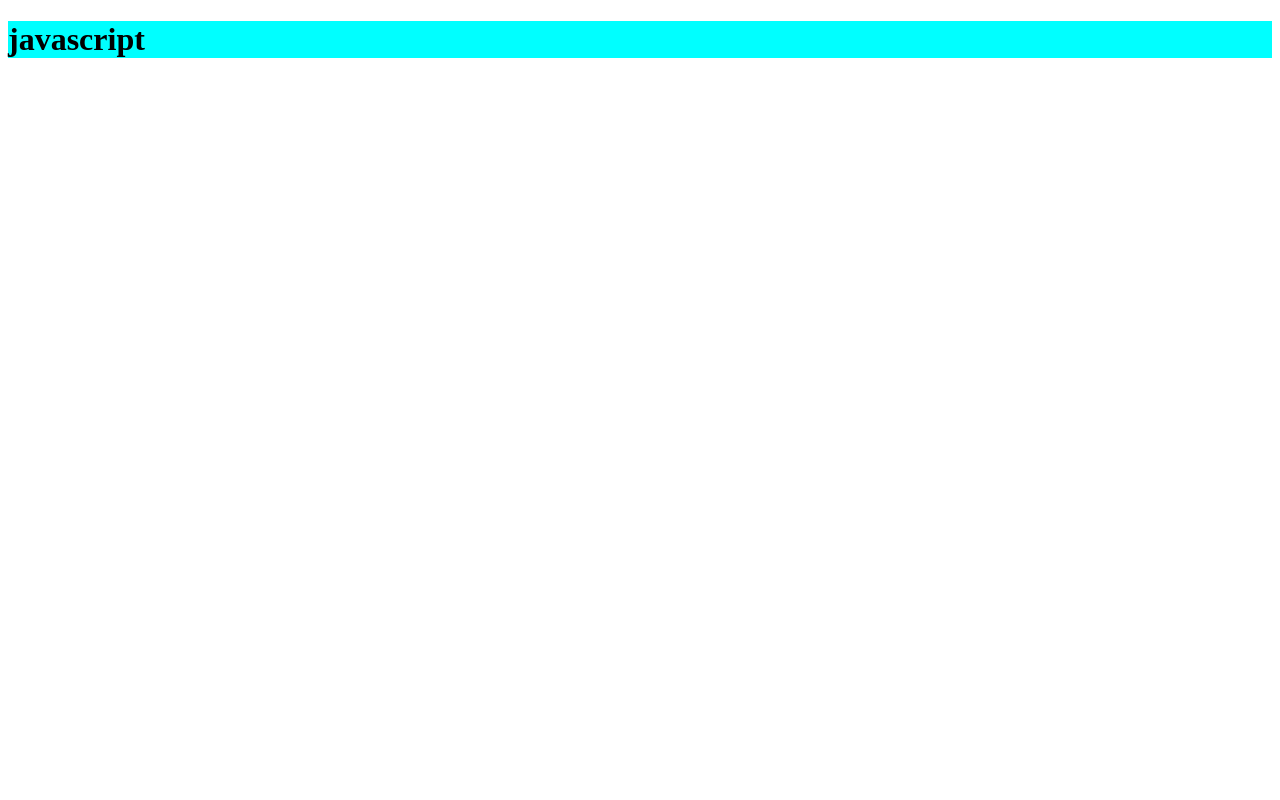
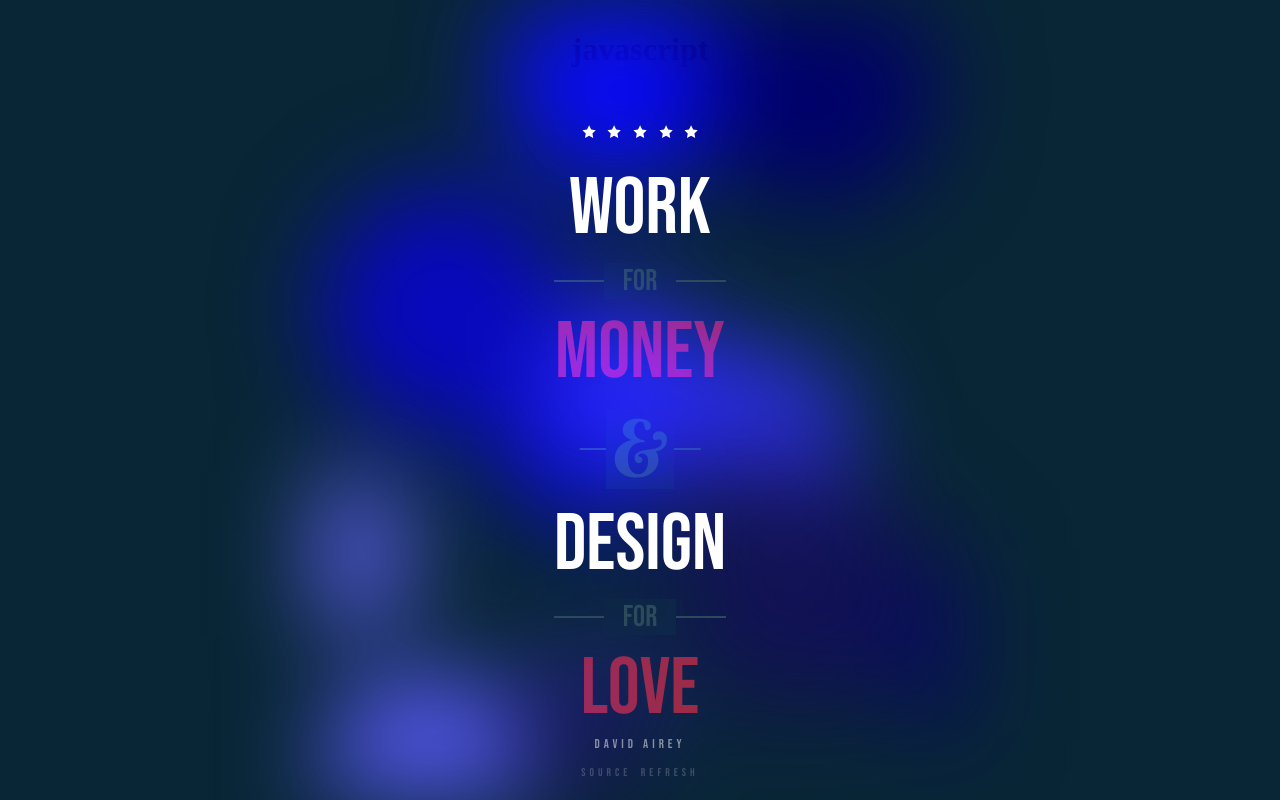
Before and after one commit to Aqsazaboor/javascript-learning, a plain HTML site: page index.html in a window 1280 px wide. Drawn offline with Linux system fonts and the light colour scheme.

Commit message:
blue animation

```diff
--- a/index.html
+++ b/index.html
@@ -1,14 +1,77 @@
 <!DOCTYPE html>
 <html lang="en">
-<head>
-    <meta charset="UTF-8">
-    <meta http-equiv="X-UA-Compatible" content="IE=edge">
-    <meta name="viewport" content="width=device-width, initial-scale=1.0">
-    <link rel="stylesheet" href="style.css">
-    <title> javascript learning</title>
-</head>
-<body>
+  <head>
+    <meta charset="UTF-8" />
+    <meta http-equiv="X-UA-Compatible" content="IE=edge" />
+    <meta name="viewport" content="width=device-width, initial-scale=1.0" />
+    <link rel="stylesheet" href="style.css" />
+    <title>javascript learning</title>
+  </head>
+  <body>
     <h1>javascript</h1>
-</body>
-<script src="/script.js"></script>
+    <canvas></canvas>
+    <div class="poster">
+      <div class="quote top">
+        <div class="stars">
+          <div class="star">
+            <svg viewBox="0 0 24 24">
+              <path
+                d="m12 2 3.09 6.26L22 9.27l-5 4.87 1.18 6.88L12 17.77l-6.18 3.25L7 14.14 2 9.27l6.91-1.01L12 2z"
+              />
+            </svg>
+          </div>
+          <div class="star">
+            <svg viewBox="0 0 24 24">
+              <path
+                d="m12 2 3.09 6.26L22 9.27l-5 4.87 1.18 6.88L12 17.77l-6.18 3.25L7 14.14 2 9.27l6.91-1.01L12 2z"
+              />
+            </svg>
+          </div>
+          <div class="star">
+            <svg viewBox="0 0 24 24">
+              <path
+                d="m12 2 3.09 6.26L22 9.27l-5 4.87 1.18 6.88L12 17.77l-6.18 3.25L7 14.14 2 9.27l6.91-1.01L12 2z"
+              />
+            </svg>
+          </div>
+          <div class="star">
+            <svg viewBox="0 0 24 24">
+              <path
+                d="m12 2 3.09 6.26L22 9.27l-5 4.87 1.18 6.88L12 17.77l-6.18 3.25L7 14.14 2 9.27l6.91-1.01L12 2z"
+              />
+            </svg>
+          </div>
+          <div class="star">
+            <svg viewBox="0 0 24 24">
+              <path
+                d="m12 2 3.09 6.26L22 9.27l-5 4.87 1.18 6.88L12 17.77l-6.18 3.25L7 14.14 2 9.27l6.91-1.01L12 2z"
+              />
+            </svg>
+          </div>
+        </div>
+        <h1>Work</h1>
+        <div class="line">
+          <p>For</p>
+        </div>
+        <h1>Money</h1>
+      </div>
+      <div class="middle">
+        <h1>&amp;</h1>
+      </div>
+      <div class="quote bottom">
+        <h1>Design</h1>
+        <div class="line">
+          <p>For</p>
+        </div>
+        <h1>Love</h1>
+      </div>
+    </div>
+    <footer>
+      <a href="https://www.pinterest.nz/pin/515732594841862376/" target="self"
+        >Source</a
+      >
+      <a href="#" id="refresh">Refresh</a>
+    </footer>
+  </body>
+  <script src="/script.js"></script>
 </html>
--- a/script.js
+++ b/script.js
@@ -0,0 +1,69 @@
+const poster = document.querySelector(".poster");
+const canvas = document.querySelector("canvas");
+const ctx = canvas.getContext("2d");
+let _WIDTH = (canvas.width = vmin(80));
+let _HEIGHT = (canvas.height = vmin(98));
+let refreshBtn = document.getElementById("refresh");
+
+const numOfBokehs = 15;
+let bokehArray = [];
+
+refreshBtn.addEventListener("click", (e) => {
+  e.preventDefault();
+  bokehArray = [];
+  for (let i = 0; i < numOfBokehs; i++) {
+    bokehArray.push(new Bokeh());
+  }
+});
+
+class Bokeh {
+  constructor() {
+    this.size = Math.random() * 80 + 50;
+    this.x = Math.random() * (canvas.width - this.size);
+    this.y = Math.random() * (canvas.height - this.size);
+    this.H = 240;
+    this.S = Math.floor(Math.random() * 90 + 60);
+    this.L = Math.floor(Math.random() * 60 + 10);
+    this.angleX = Math.random() * 4 - 2;
+    this.angleY = Math.random() * 4 - 2;
+  }
+  update() {
+    this.x += Math.cos(this.angleX);
+    this.y += Math.sin(this.angleY);
+    if (this.x >= canvas.height - this.size || this.x <= this.size) {
+      this.x -= Math.cos(this.angleX);
+    }
+    if (this.y >= canvas.height - this.size || this.y <= this.size) {
+      this.y -= Math.sin(this.angleX);
+    }
+    this.angleX += 0.002;
+    this.angleY += 0.002;
+  }
+  draw() {
+    ctx.beginPath();
+    ctx.arc(this.x, this.y, this.size, 0, 2 * Math.PI, false);
+    ctx.fillStyle = `hsl(${this.H},${this.S}%,${this.L}%)`;
+    ctx.fill();
+  }
+}
+
+for (let i = 0; i < numOfBokehs; i++) {
+  bokehArray.push(new Bokeh());
+}
+
+function vmin(vpPercent) {
+  vpPercent = vpPercent / 100;
+  let vpMinSize = Math.min(window.innerWidth, window.innerHeight);
+  return vpPercent * vpMinSize;
+}
+
+function animate() {
+  ctx.clearRect(0, 0, _WIDTH, _HEIGHT);
+  bokehArray.forEach((bok) => {
+    bok.draw();
+    bok.update();
+  });
+  requestAnimationFrame(animate);
+}
+
+animate();
--- a/style.css
+++ b/style.css
@@ -1,6 +1,173 @@
-body{
-    border-color: blueviolet;
+/* body {
+  border-color: blueviolet;
 }
-h1{
-   background-color: aqua;
+h1 {
+  background-color: aqua;
+} */
+@import url("https://fonts.googleapis.com/css2?family=Bebas+Neue&family=Berkshire+Swash&display=swap");
+
+* {
+  margin: 0;
+  padding: 0;
+  box-sizing: border-box;
 }
+
+:root {
+  --space-m: clamp(1.69rem, calc(1.6rem + 0.36vw), 1.88rem);
+  --space-2xl: clamp(4.5rem, calc(4.26rem + 0.95vw), 5rem);
+
+  --white: #ffffff;
+  --rust: #9b2b2e;
+  --grey: #2b4a5c;
+  --bkg: #092636;
+}
+
+body {
+  min-height: 100vh;
+  display: grid;
+  place-items: center;
+  background-color: var(--bkg);
+}
+
+canvas {
+  position: fixed;
+  top: 50%;
+  left: 50%;
+  translate: -50% -50%;
+  filter: blur(50px);
+}
+
+.poster {
+  width: min(100%, 700px);
+  height: 80vh;
+  display: grid;
+  grid-template-rows: 1fr 7rem 1fr;
+  justify-content: center;
+  mix-blend-mode: lighten;
+}
+
+.quote {
+  font-family: "Bebas Neue", sans-serif;
+  color: var(--white);
+  text-align: center;
+}
+.quote h1 {
+  font-size: var(--space-2xl);
+  font-weight: normal;
+  line-height: var(--space-2xl);
+}
+.quote h1:last-child {
+  color: var(--rust);
+}
+
+.top {
+  align-self: flex-end;
+  position: relative;
+}
+.top .stars {
+  position: absolute;
+  top: -20%;
+  left: 50%;
+  translate: -50% 0;
+  width: 80%;
+  display: flex;
+  justify-content: space-evenly;
+}
+.star svg {
+  width: 16px;
+  height: 16px;
+}
+.star svg path {
+  fill: var(--white);
+}
+.line {
+  height: clamp(2rem, 6vw, 4rem);
+  display: grid;
+  place-items: center;
+  position: relative;
+}
+.line::after {
+  content: "";
+  position: absolute;
+  top: 50%;
+  left: 0;
+  translate: 0 -50%;
+  width: 100%;
+  height: 2px;
+  background-color: var(--grey);
+  z-index: -1;
+}
+.line p {
+  font-size: var(--space-m);
+  color: var(--grey);
+  width: 6ch;
+  background-color: var(--bkg);
+}
+
+.middle {
+  display: grid;
+  place-items: center;
+  position: relative;
+}
+.middle::after {
+  content: "";
+  position: absolute;
+  top: 50%;
+  left: 50%;
+  translate: -50% -50%;
+  width: 70%;
+  height: 2px;
+  background-color: var(--grey);
+  z-index: -1;
+}
+.middle h1 {
+  color: var(--grey);
+  font-size: var(--space-2xl);
+  line-height: var(--space-2xl);
+  font-family: "Berkshire Swash", serif;
+  font-weight: normal;
+  width: 1.5ch;
+  background-color: var(--bkg);
+  text-align: center;
+}
+.bottom {
+  align-self: flex-start;
+  position: relative;
+}
+.bottom::after {
+  content: "David Airey";
+  position: absolute;
+  width: 18ch;
+  left: 50%;
+  bottom: -10%;
+  translate: -50% 0;
+  font-size: 0.8rem;
+  letter-spacing: 4px;
+  opacity: 0.5;
+}
+
+footer {
+  position: fixed;
+  left: 50%;
+  bottom: 2%;
+  translate: -50% 0;
+  display: flex;
+  row-gap: 2em;
+}
+footer a {
+  display: block;
+  padding: 0.3rem;
+  border: none;
+  background: transparent;
+  font-family: "Bebas Neue", sans-serif;
+  font-size: 0.7rem;
+  color: var(--white);
+  letter-spacing: 4px;
+  text-decoration: none;
+  opacity: 0.2;
+  cursor: pointer;
+  transition: opacity 0.3s;
+}
+footer a:hover {
+  opacity: 1;
+}
```
